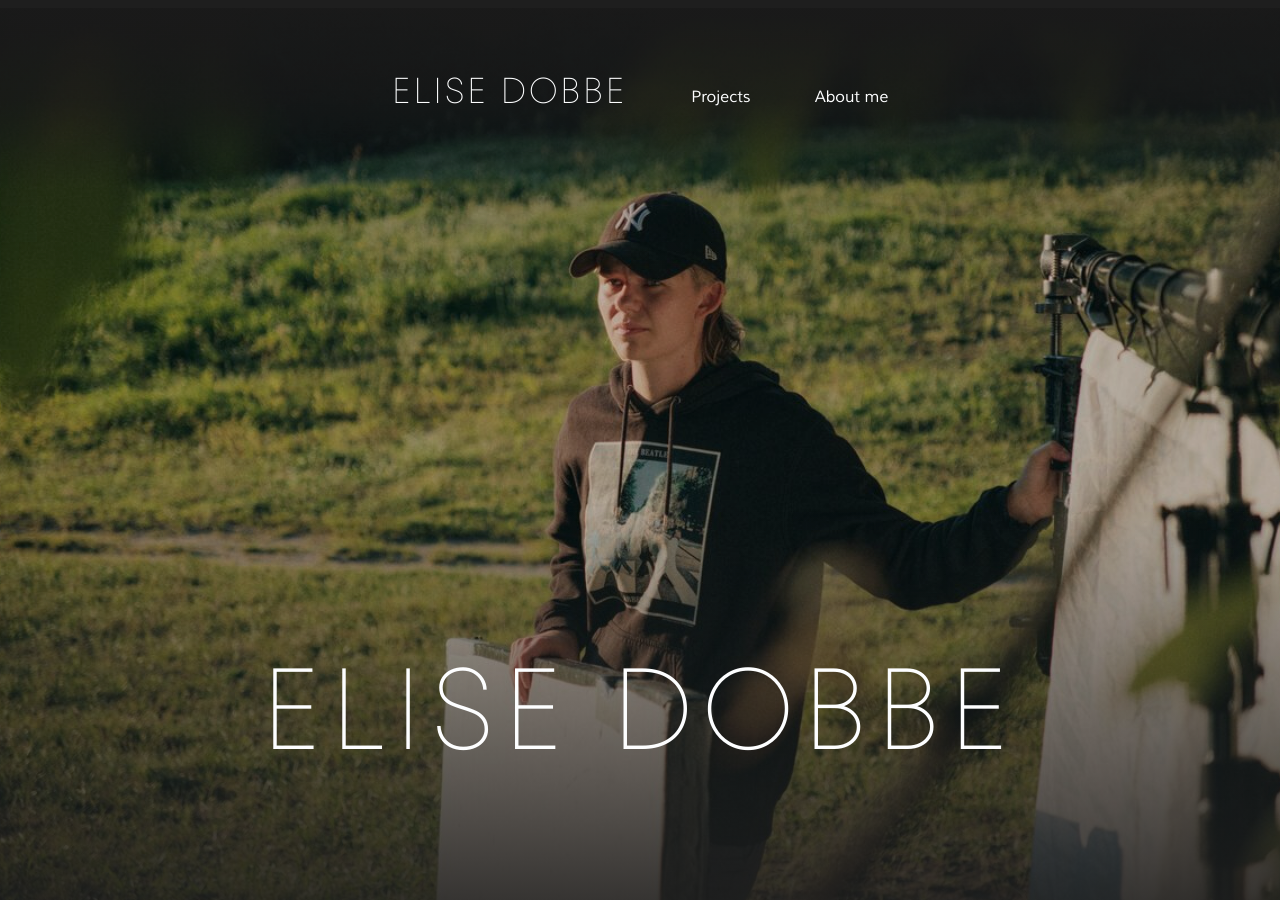
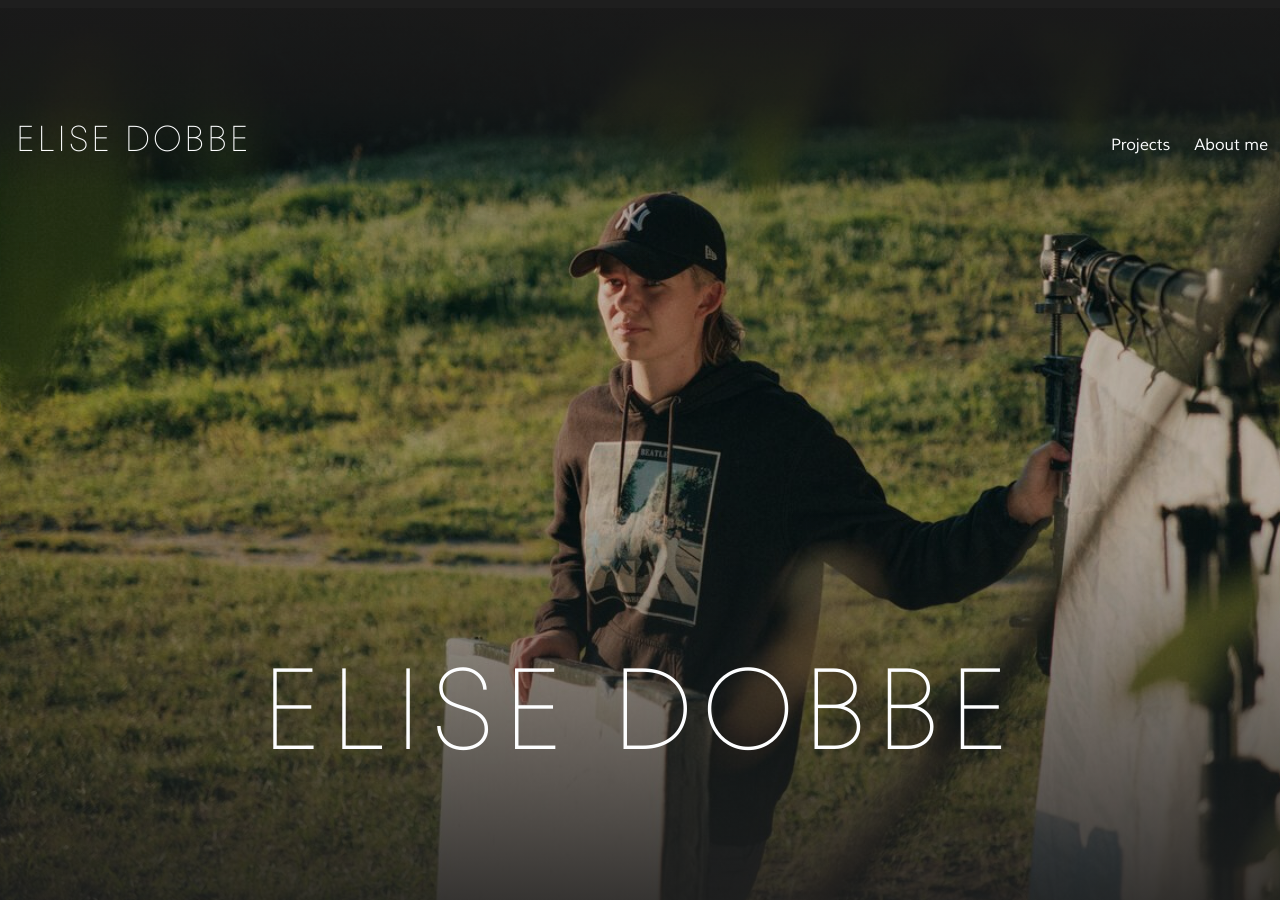
Before and after one commit to elisedobbe/portfolio, an MkDocs documentation site: the page built from docs/index.md, in a window 1280 px wide and 900 px high. Built offline with MkDocs 1.6.1 and Material for MkDocs 9.7.7, drawn with Linux system fonts in a browser that asks for light colours.

Commit message:
Update extra.css

```diff
--- a/docs/assets/styles/extra.css
+++ b/docs/assets/styles/extra.css
@@ -167,42 +167,6 @@
 .md-header__button.md-icon[for="__drawer"] {
   display: none !important;
 }
-
-/* =========================
-   TABS â€” fixed top right, NOT italic
-   ========================= */
-
-.md-tabs {
-  background: transparent !important;
-  box-shadow: none !important;
-  border: none !important;
-  position: fixed !important;
-  top: 0 !important;
-  right: 0 !important;
-  left: auto !important;
-  height: 109px !important;
-  z-index: 200 !important;
-  display: flex !important;
-  align-items: center !important;
-}
-
-.md-tabs__inner {
-  padding: 0 var(--edge) !important;
-  height: 109px !important;
-  display: flex !important;
-  align-items: center !important;
-}
-
-.md-tabs__list {
-  display: flex !important;
-  flex-direction: row !important;
-  gap: 40px !important;
-  align-items: center !important;
-  margin: 0 !important;
-  padding: 0 !important;
-  list-style: none !important;
-}
-
 .md-tabs__link {
   font-family: "Muli", sans-serif !important;
   font-weight: 400 !important;
@@ -225,8 +189,6 @@
 .md-tabs__link:hover { opacity: 0.6 !important; }
 .md-tabs__link--active { opacity: 1 !important; }
 
-.md-tabs__item:first-child { display: none !important; }
-
 @media (max-width: 959px) {
   .md-tabs { display: none !important; }
   .md-header__button.md-icon[for="__drawer"] {
@@ -235,7 +197,6 @@
     color: var(--fg) !important;
   }
 }
-
 /* =========================
    FOOTER
    ========================= */
```
